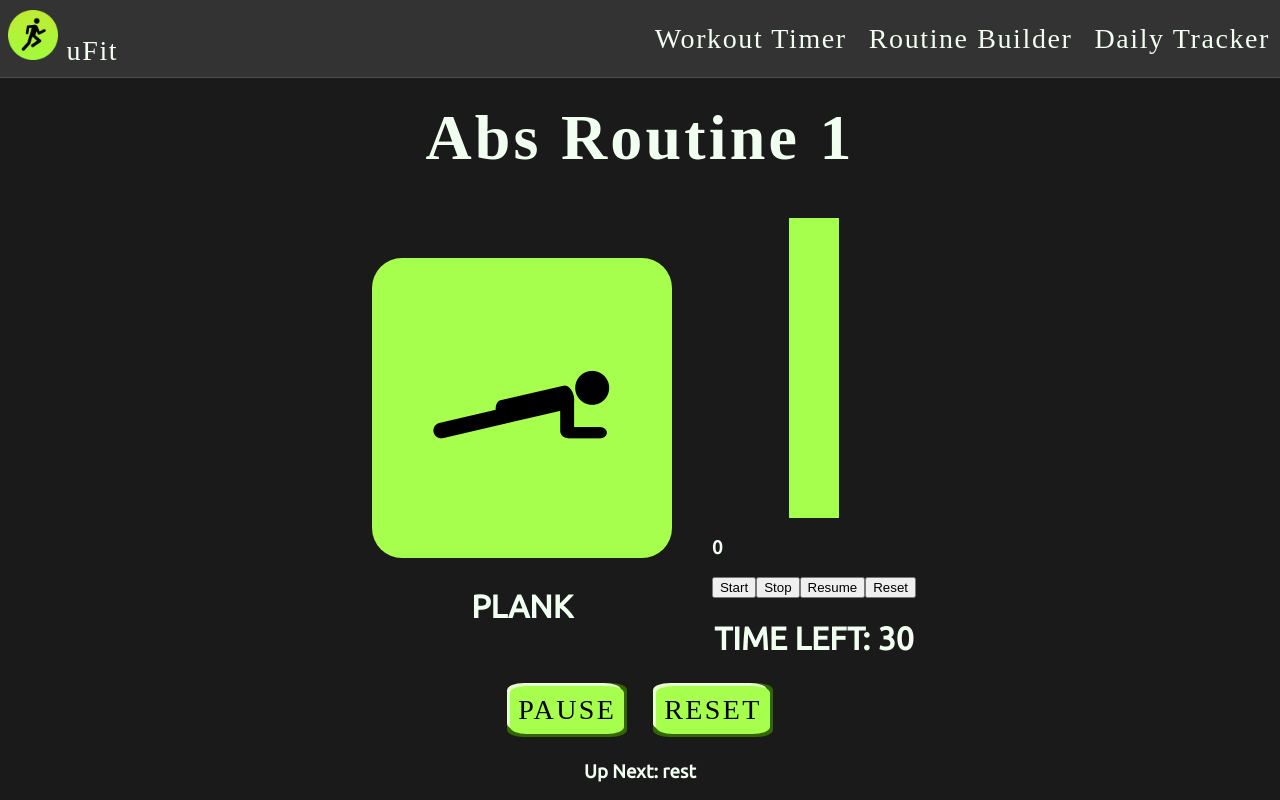
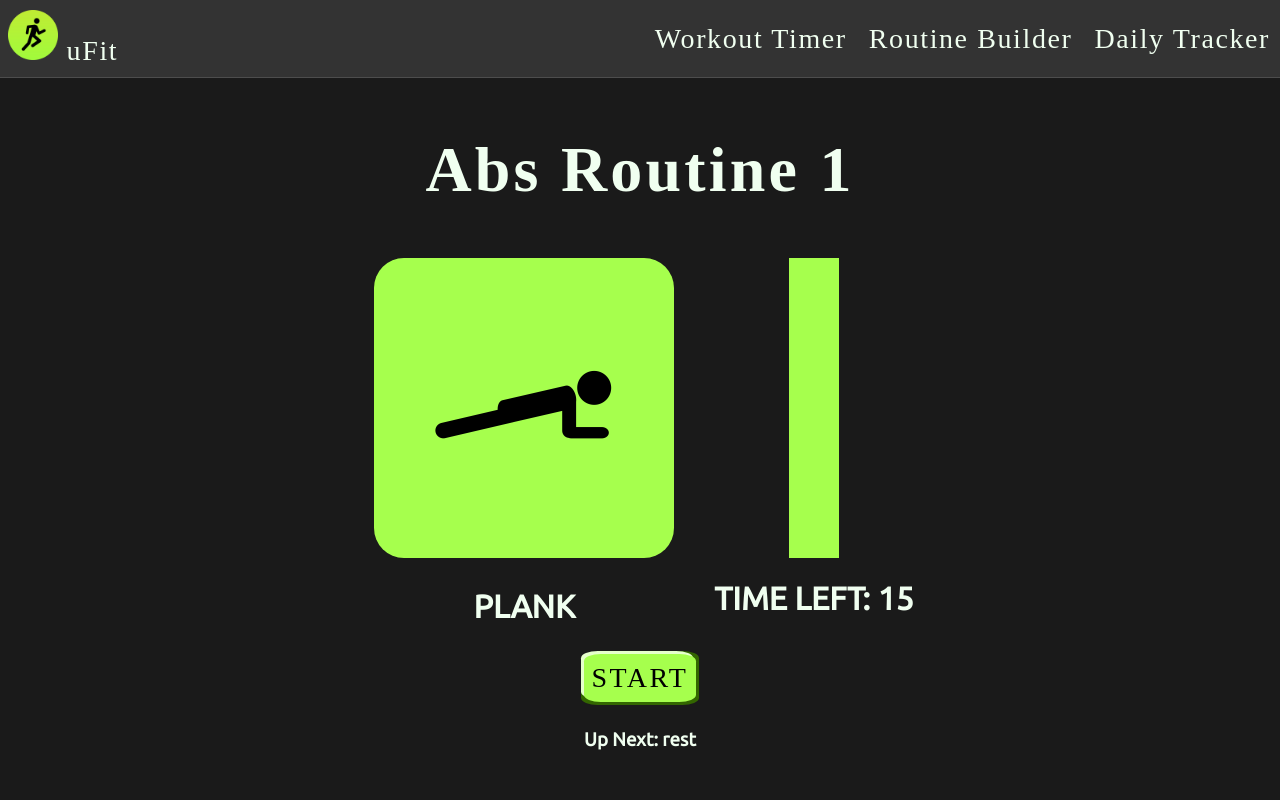
Before and after one commit to Sammael001/workout-tracker, a Next.js app: page /timer in a window 1280 px wide. Built offline with nearby package versions, Linux system fonts and the light colour scheme; a web font is replaced by a local one.

Commit message:
working progress bar, reset, start, pause, resume

```diff
--- a/components/ProgressBar.js
+++ b/components/ProgressBar.js
@@ -4,44 +4,24 @@ import { useState, useEffect } from "react";
 // TO DO: move this timer logic into parent timer.js
 // this ProgressBar should only receive fillHeight after the value is already calculated
 
-export default function ProgressBar({ duration }) {
-  const [ fillHeight, setFillHeight ] = useState(0);
-  const [ timerOn, setTimerOn ] = useState(false);
-  const barBaseHeight = 300;
-  // we receive duration from parent timer.js
-  // take barBaseHeight (ex: 300) and divide by duration (ex: 30) to get amtToIncrease (ex: 10)
-  const amtToIncrease = barBaseHeight / duration;
+export default function ProgressBar({ barBaseHeight, timeLeft, totalDuration }) {
+  // to calculate <ProgressBar/> rendering values, pass down barBaseHeight, timeLeft and totalDuration
+  function getFillHeight() {
+    // divide barBaseheight by totalDuration to get amtToIncrease (EX: 300 / 30 = 10)
+    const amtToIncrease = barBaseHeight / totalDuration;
+    // subtract secondsLeft from totalDuration to get secondsElapsed (EX: 30 - 25 = 5)
+    const secondsElapsed = totalDuration - timeLeft;
+    // multiply secondsElapsed by amtToIncrease to get fillHeight (EX: 5 * 10 = 50)
+    return secondsElapsed * amtToIncrease;
+  }
+  // TO DO: in keeping with the code below, have getFillHeight return an array with 2 vars, startFillHeight and endFillHeight
+  // animate transition between the two
 
-  // increase fillHeight by amtToIncrease every second...unless fillHeight >= barBaseHeight
-  // in that case, stop the timer and call a parent method to initiate the next exercise
-  useEffect(() => {
-    // https://www.youtube.com/watch?v=sSWGdj8a5Fs
-    console.log("running useEffect!");
-    let interval = null;
-
-    if (timerOn) {
-      interval = setInterval(() => {
-        setFillHeight(prevFillHeight => prevFillHeight + amtToIncrease)
-        // instead of directly calling setFillHeight, call helper func tick()
-        // tick evaluates whether to reset setFillHeight to 0 (if it's about to exceed barBaseHeight) or to increment fillHeight
-      }, 1000);
-    } else {
-      clearInterval(interval); // makes sure interval is cleared if we navigate away from this page
-    }
-
-    function tick() {
-      // this function will be called once a second, by setInterval, until cleared
-      // this function first checks if fillHeight <= barBaseHeight
-          // if so, here we setFillHeight(prevFillHeight => prevFillHeight + amtToIncrease)
-      // else, fillHeight is at or greater than barBaseHeight
-          // in that case, set fillHeight to 0 and call parent method that asks for next exercise; will obtain new duration prop and force a rerender
-      // we'll still have an issue with the timer not automatically restarting each time a new exercise is given...
-      //...we may resolve this by passing in a prop which is FALSE for the 1st exercise and TRUE for others, which is taken as the initial value for the "timerOn" pcOfSt8
-    }
-
-    return () => {clearInterval(interval)}
-  }, [timerOn]); // useEffect ONLY runs when timer is started or stopped
-
+  // TO DO:
+  // 1) pass in additional prop "stopwatchOn" which determines if bar should be animating or not (prevents animation firing when page is loaded)
+  // *) assign static (non-animating) class if !stopwatchOn
+  // 2) barFilledGray animation should grow smoothly from a height of ((secondsElapsed * amtToIncrease) - amtToIncrease), to (secondsElapsed * amtToIncrease), in 1 second
+  // EX: animate transition from ((5*10)-10) = 40(px), to (5*10) = 50(px)
 
   return (
     <>
@@ -49,18 +29,11 @@ export default function ProgressBar({ duration }) {
         <div className="barFilled">
         </div>
       </div>
-      <div>
-        <h3>{fillHeight}</h3>
-        <button onClick={() => setTimerOn(true)}>Start</button>
-        <button onClick={() => setTimerOn(false)}>Stop</button>
-        <button onClick={() => setTimerOn(true)}>Resume</button>
-        <button onClick={() => setFillHeight(0)}>Reset</button>
-      </div>
       <style jsx>
       {`
         /* the base color of the progress bar is green */
         .barBase {
-          height: ${barBaseHeight}px;
+          height: ${ barBaseHeight }px;
           width: 50px;
           background-color: #a6ff4d;
         }
@@ -68,11 +41,35 @@ export default function ProgressBar({ duration }) {
         /* gradually the height of barFilled should increase, hiding more of the barBase until it is fully covered */
         .barFilled {
           width: 50px;
-          height: ${fillHeight}px;
+          height: ${ getFillHeight() }px;
           background-color: gray;
         }
-        `}
+      `}
       </style>
     </>
   );
 };
+
+
+// the following code is broken: the animation begins as soon as the page loads, and does not stop when the timer is paused
+// /* the base color of the progress bar is green */
+// .barGreenBase {
+//   height: ${ barBaseHeight }px;
+//   width: 50px;
+//   background-color: #a6ff4d;
+// }
+//
+// @keyframes growBar {
+//   from {height: 1px;}
+//   to {height: ${ barBaseHeight }px;}
+// }
+//
+// /* gradually the height of barFilled should increase, hiding more of the barGreenBase until it is fully covered */
+// .barFilledGray {
+//   width: 50px;
+//   height: 1px;
+//   background-color: gray;
+//   animation-name: growBar;
+//   animation-duration: ${totalDuration}s;
+//   animation-timing-function: linear;
+// }
--- a/pages/timer.js
+++ b/pages/timer.js
@@ -1,38 +1,89 @@
-import { useState } from "react";
+import { useState, useEffect } from "react";
 
 import Image from "next/image";
 import ProgressBar from "../components/ProgressBar";
+// REACT HOOKS STOPWATCH -> https://www.youtube.com/watch?v=sSWGdj8a5Fs
 
 import styles from "../styles/Timer.module.css";
 
 export default function Timer()  {
-  // start with default routine loaded from local vars, later this can be loaded from localStorage
   // exercises (or rest periods) and their durations can be selected from dropdowns when using Routine Builder component
   const defaultRoutine = {
     workoutName: "Abs Routine 1",
     exercises: [
-      { name: "plank", imgSrc: "plank-1.png", duration: "30" }, // <-- setting durations to strings bc when we load from localStorage, we'll be dealing with strings
+      { name: "plank", imgSrc: "plank-1.png", duration: "15" }, // <-- setting durations to strings bc when we load from localStorage, we'll be dealing with strings
       { name: "rest", imgSrc: "rest-1.png", duration: "5" },
-      { name: "leg lifts", imgSrc: "leg-lift-1.png", duration: "30" },
-      { name: "rest", imgSrc: "rest-1.png", duration: "5" },
-      { name: "crunches", imgSrc: "crunch-1.png", duration: "30" },
-      { name: "rest", imgSrc: "rest-1.png", duration: "5" },
-      { name: "windshield wipers", imgSrc: "lunge-1.png", duration: "30" }
+      { name: "leg lifts", imgSrc: "leg-lift-1.png", duration: "15" },
+      // { name: "rest", imgSrc: "rest-1.png", duration: "5" },
+      // { name: "crunches", imgSrc: "crunch-1.png", duration: "15" },
+      // { name: "rest", imgSrc: "rest-1.png", duration: "5" },
+      // { name: "windshield wipers", imgSrc: "lunge-1.png", duration: "15" }
     ]
   };
 
+  // start with default routine loaded from local vars, later this can be loaded from localStorage
   const [ routine, setRoutine ] = useState(defaultRoutine);
+  const [ workoutStarted, setWorkoutStarted ] = useState(false);
   const { workoutName, exercises } = routine; // destruc workoutName and exercises array from routine obj
   const [ rtnIdx, setRtnIdx ] = useState(0); // this is array index for the current exercise in our exercises array
-  const [ countdown, setCountdown ] = useState(""); // tracks current exercise duration
+  const [ timeLeft, setTimeLeft ] = useState(exercises[0].duration); // tracks time remaining in current exercise
+  const [ stopwatchOn, setStopwatchOn ] = useState(false);
 
-  // when we click START to begin the routine, setRtnIdx to 0 -- this is used to track the current exercise we're on
-  // this way we can ref exercises[rtnIdx].name, exercises[rtnIdx].imgSrc, exercises[rtnIdx].duration and so on
-  // use pcOfSt8 "countdown" to track seconds remaining in current exercise, start at parseInt(exercises[rtnIdx].duration)
-  // setInterval to decrement countdown once per second, until we reach 0
-  // at that point, clear the interval and increment rtnIdx
-  // once rtnIdx === exercises.length, the routine is finished; display a completion message
+  // to calculate <ProgressBar/> rendering values, pass down barBaseHeight, timeLeft and exercises[rtnIdx].duration
+  // divide barBaseheight by duration to get amtToIncrease (EX: 300 / 30 = 10)
+  // subtract secondsLeft from duration to get secondsElapsed (EX: 30 - 25 = 5)
+  // multiply secondsElapsed by amtToIncrease to get fillHeight (EX: 5 * 10 = 50)
 
+  const barBaseHeight = 300;
+
+  function tick() {
+    // this function will be called once a second, by setInterval, until cleared
+    setTimeLeft(currTimeLeft => {
+      // NOTE: we can't view timeLeft directly (always max value), so we must evaluate currTimeLeft inside cb here
+      let newTimeLeft = currTimeLeft - 1;
+      if (newTimeLeft < 0) { // if newTimeLeft is less than 0...
+        if (rtnIdx + 1 >= exercises.length) { // ...AND we're on the final index in the exercises array
+          resetWorkout(); //...reset the workout
+          console.log("congrats, exercise routine is complete"); // TODO: confetti effect onscreen?
+          return 0;
+        } else { // else, we're finished with current exercise but not the whole routine
+          setRtnIdx(currRtnIdx => ( currRtnIdx + 1 )); // ...increment rtnIdx method to move to next exercise...
+          return exercises[rtnIdx + 1].duration; // ...and return duration of NEXT exercise to setTimeLeft call
+        }
+      }
+      // if we arrive here, the newTimeLeft is MORE than 0, so the current exercise is NOT complete
+      return newTimeLeft; // so we just return newTimeLeft to our setTimeLeft call
+    });
+  };
+
+  useEffect(() => {
+    console.log("running useEffect!");
+    let interval = null;
+
+    if (stopwatchOn) {
+      interval = setInterval(() => {
+        tick(); // tick sets the timeLeft for the exercise, increments rtnIdx and/or calls setStopwatchOn as needed
+      }, 1000);
+    } else {
+      clearInterval(interval); // clearInterval on render/re-render if stopwatchOn is false
+    }
+
+    return () => {clearInterval(interval)} // makes sure interval is cleared if we navigate away from this page
+    },
+    [stopwatchOn, rtnIdx] // useEffect ONLY re-runs when stopwatchOn or rtnIdx are changed
+  );
+
+  function startWorkout(){
+    setStopwatchOn(true);
+    setWorkoutStarted(true);
+  };
+
+  function resetWorkout(){
+    setStopwatchOn(false);
+    setWorkoutStarted(false);
+    setRtnIdx(0);
+    setTimeLeft(exercises[0].duration);
+  }
 
   return (
     <div className={styles.mainCard}>
@@ -46,17 +97,36 @@ export default function Timer()  {
           <h1>{exercises[rtnIdx].name.toUpperCase()}</h1>
         </div>
 
-        <div className={styles.ringBox}>
-          <ProgressBar duration={exercises[rtnIdx].duration}/>
-          <h1>TIME LEFT: {exercises[rtnIdx].duration}</h1>
+        <div className={styles.progressBarBox}>
+          <ProgressBar
+            barBaseHeight={barBaseHeight}
+            timeLeft={timeLeft}
+            totalDuration={exercises[rtnIdx].duration}
+          />
+          <h1>TIME LEFT: {timeLeft}</h1>
         </div>
       </div>
 
       <div className={styles.buttonsDiv}>
-        <button className={styles.butn}>PAUSE</button>
-        <button className={styles.butn}>RESET</button>
+        { !workoutStarted && <button onClick={ () => startWorkout() } className={styles.butn}>START</button> }
+        {
+          workoutStarted &&
+          <>
+            {stopwatchOn && <button onClick={ () => setStopwatchOn(false) } className={styles.butn}>PAUSE</button>}
+            {!stopwatchOn && <button onClick={ () => setStopwatchOn(true) } className={styles.butn}>RESUME</button>}
+            <button onClick={ () => resetWorkout() } className={styles.butn}>RESET</button>
+          </>
+        }
       </div>
-      <h3>Up Next: {exercises[rtnIdx+1].name}</h3>
+      { exercises[rtnIdx+1] && <h3>Up Next: {exercises[rtnIdx+1].name}</h3> }
     </div>
   );
 };
+
+
+// when we click START to begin the routine, setRtnIdx to 0 -- this is used to track the current exercise we're on
+// this way we can ref exercises[rtnIdx].name, exercises[rtnIdx].imgSrc, exercises[rtnIdx].duration and so on
+// use pcOfSt8 "countdown" to track seconds remaining in current exercise, start at parseInt(exercises[rtnIdx].duration)
+// setInterval to decrement countdown once per second, until we reach 0
+// at that point, clear the interval and increment rtnIdx
+// once rtnIdx === exercises.length, the routine is finished; display a completion message
--- a/styles/Timer.module.css
+++ b/styles/Timer.module.css
@@ -51,7 +51,7 @@
   border-radius: 10%;
 }
 
-.ringBox {
+.progressBarBox {
   display: flex;
   flex-direction: column;
   justify-content: center;
```
